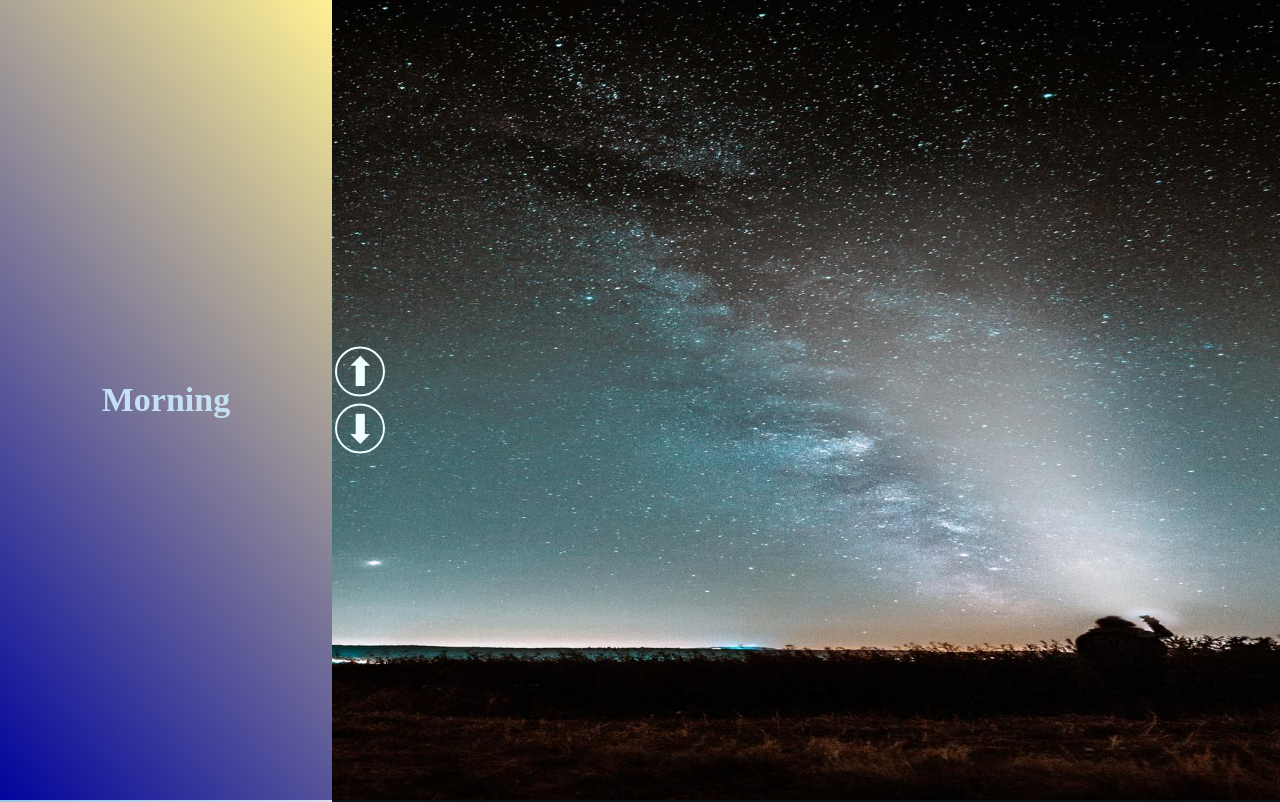
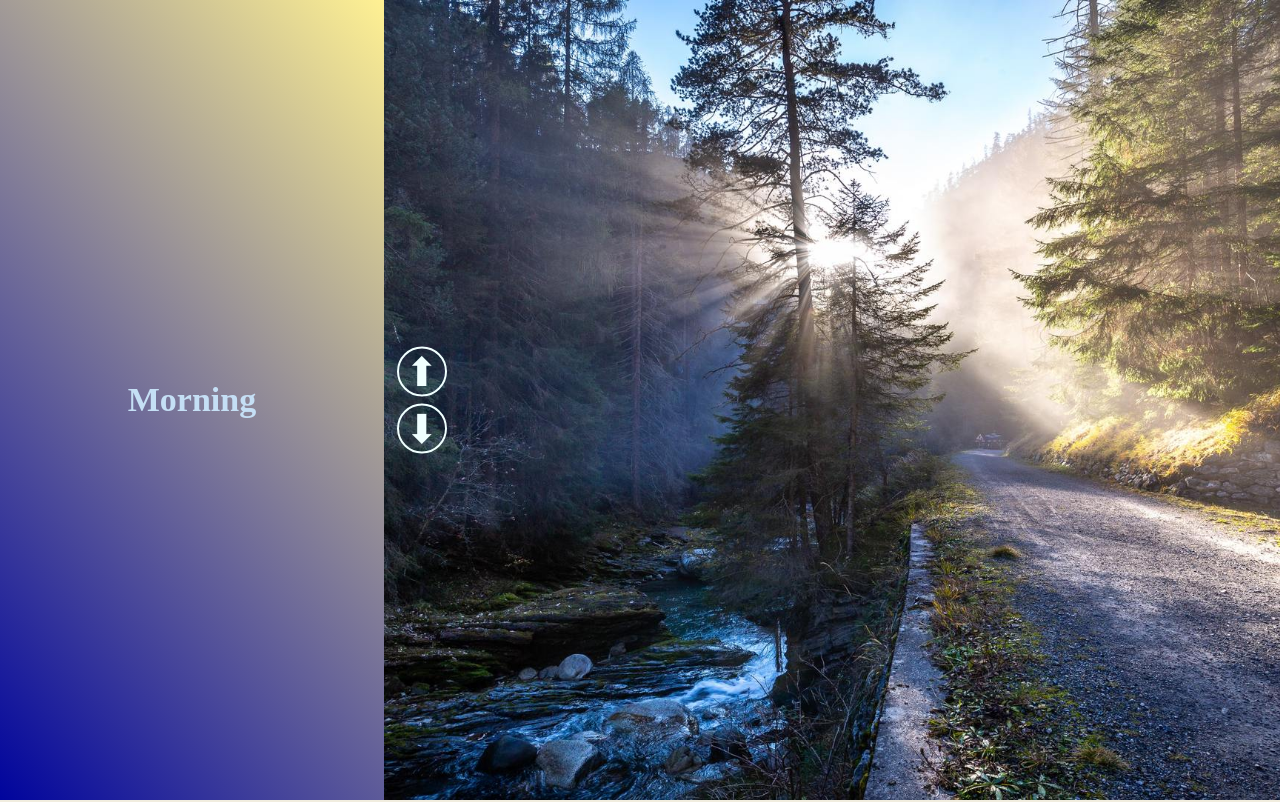
Before and after one commit to NathanBailie/Picture-slider, a React (Create React App) app: page / in a window 1280 px wide. Shown: the top 802 px of the page. Built offline with nearby package versions, Linux system fonts and the light colour scheme.

Commit message:
completed the functionality, it is working

```diff
--- a/src/components/App/App.tsx
+++ b/src/components/App/App.tsx
@@ -6,9 +6,8 @@ import day from '../../resources/img/day.jpg';
 import evening from '../../resources/img/evening.jpg';
 import midnight from '../../resources/img/midnight.jpg';
 import night from '../../resources/img/night.jpg';
-import up from '../../resources/arrows/up.png'
-import down from '../../resources/arrows/down.png'
 import uuid from 'react-uuid';
+import { useState } from 'react';
 
 
 const App: React.FC = () => {
@@ -28,7 +27,11 @@ const App: React.FC = () => {
 		{ src: noon, alt: 'noon', id: uuid() },
 		{ src: morning, alt: 'morning', id: uuid() },
 	];
-	const picturesAmount: number = main.length - 1;
+	const [index, setIndex] = useState(1);
+	const screenHeight = window.innerHeight;
+	const picturesAmount: number = main.length;
+	const [asideDistance, setAsideDistance] = useState(0);
+	const [mainDistance, setMainDistance] = useState((picturesAmount - 1) * screenHeight);
 	const sideBars = sideBar.map(bar => {
 		const { dir, color1, color2, text, textColor, id } = bar;
 		return (
@@ -55,28 +58,63 @@ const App: React.FC = () => {
 		);
 	});
 
+	function onMoveSlidesDown(): void {
+		if (index !== picturesAmount) {
+			setAsideDistance(index * screenHeight);
+			setMainDistance((m) => m - (index + 1 * screenHeight));
+		};
+		if (index === 5) {
+			setMainDistance(0);
+		};
+
+		setIndex((i) => i + 1);
+		if (index === picturesAmount) {
+			setIndex(1);
+			setAsideDistance(0);
+			setMainDistance((picturesAmount - 1) * screenHeight)
+		};
+	};
+
+	function onMoveSlidesUp(): void {
+		setAsideDistance((a) => a - screenHeight);
+		setMainDistance((m) => m + screenHeight)
+		if (index === 1) {
+			setMainDistance(0);
+			setAsideDistance(screenHeight * (picturesAmount - 1));
+		};
+
+		setIndex((i) => i - 1);
+		if (index === 1) {
+			setIndex(picturesAmount)
+		};
+	};
 
 	return (
 		<div className="app">
 			<div
 				className="app__sideBars"
+				style={{ transform: `translateY(-${asideDistance}px)` }}
 			>
 				{sideBars}
-				<div className="app__buttons">
-					<button className="app__up">
-						{/* <img src={up} alt="up-button" /> */}
-						&#11014;
-					</button>
-					<button className="app__down">
-						{/* <img src={down} alt="down-button" /> */}
-						&#11015;
-					</button>
-				</div>
 			</div>
 			<div className="app__mainBars"
-			// style={{ transform: `translateY(-${picturesAmount * 100}vh)` }}
+				style={{ transform: `translateY(-${mainDistance}px)` }}
 			>
 				{mainBars}
+			</div>
+			<div className="app__buttons">
+				<button
+					className="app__up"
+					onClick={() => onMoveSlidesUp()}
+				>
+					&#11014;
+				</button>
+				<button
+					className="app__down"
+					onClick={() => onMoveSlidesDown()}
+				>
+					&#11015;
+				</button>
 			</div>
 		</div>
 	);
--- a/src/components/App/app.scss
+++ b/src/components/App/app.scss
@@ -11,19 +11,21 @@ html {
 
 .app {
 	display: flex;
-	width: 100vw;
+	width: 100%;
 	height: 100vh;
-	// overflow: hidden;
+	overflow: hidden;
 	user-select: none;
+	position: relative;
 
 	&__sideBars {
-		width: 35%;
+		width: 30%;
 		text-align: center;
-		position: relative;
+		transition: all 0.5s linear;
 	}
 
 	&__mainBars {
-		width: 100%;
+		width: 70%;
+		transition: all 0.5s linear;
 	}
 
 	&__leftAsideBar {
@@ -58,7 +60,8 @@ html {
 		gap: 7px;
 		top: 50%;
 		transform: translateY(-50%);
-		left: 101%;
+		left: 31%;
+		z-index: 100;
 	}
 
 	&__up,
```
Also changed, not shown: src/resources/arrows/down.png (deleted), src/resources/arrows/up.png (deleted).
